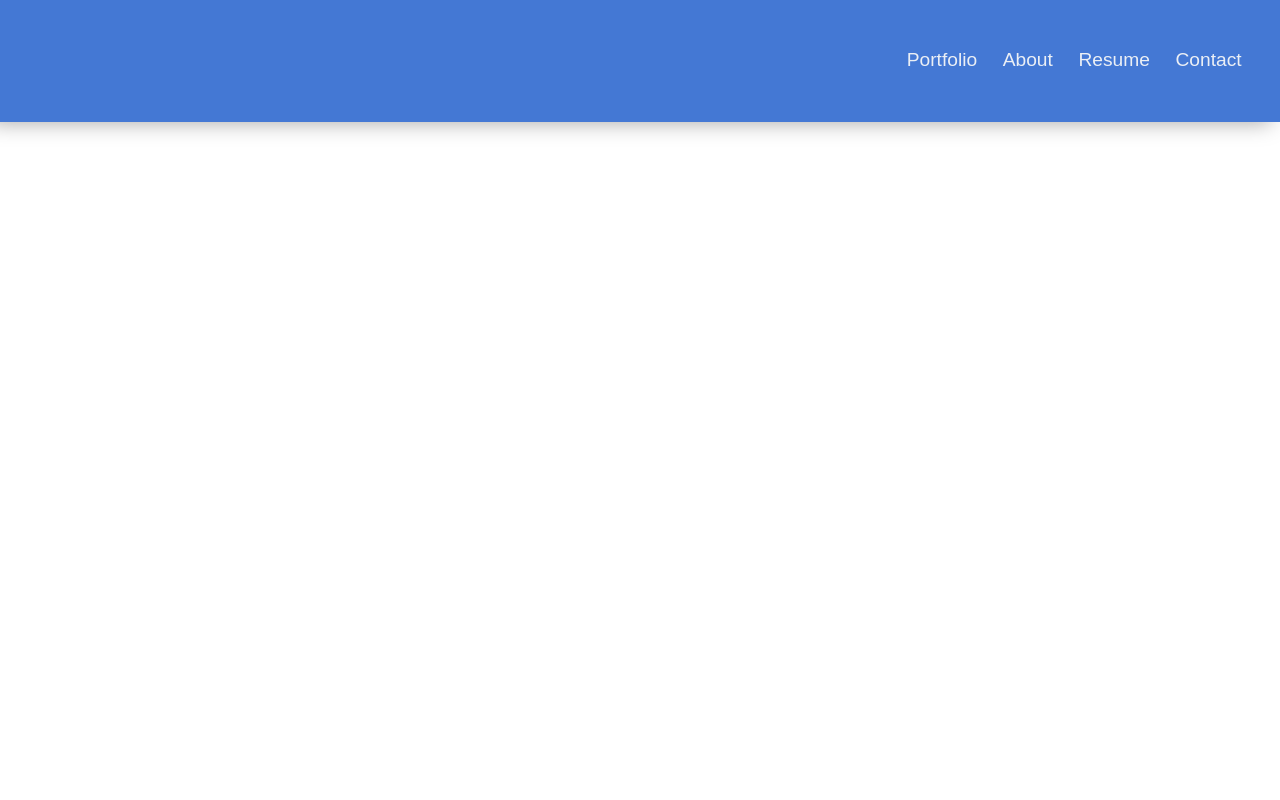
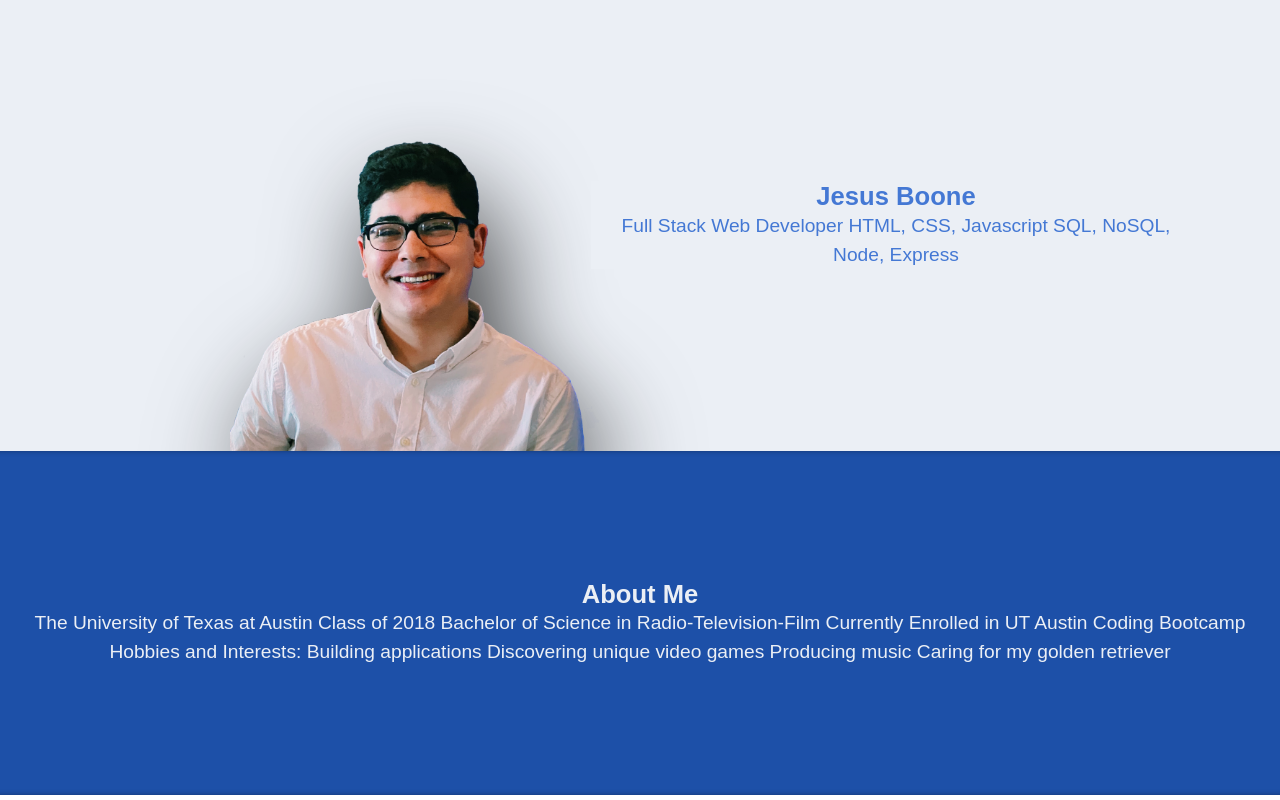
Before and after one commit to jesusnboone/react-portfolio, a React (Create React App) app: page / in a window 1280 px wide. Built offline with nearby package versions, Linux system fonts and the light colour scheme.

Commit message:
added About component

```diff
--- a/src/App.js
+++ b/src/App.js
@@ -2,12 +2,12 @@ import React from 'react';
 import './App.css';
 import Nav from './components/Nav'
 import Resume from './components/Resume';
-
+import About from './components/About';
 
 
 function App() {
     return (
-        <Nav></Nav>
+        <About></About>
     )
 }
 export default App;
--- a/src/components/About/index.js
+++ b/src/components/About/index.js
@@ -0,0 +1,64 @@
+import React from 'react';
+import "../../index.css";
+import Me from "../../assets/images/headshot.png"
+function About(props) {
+    return (
+
+        <div class="container-fluid about">
+
+
+
+            <div class="row overflow-hidden">
+            <img src={Me} alt="Logo" class="headshot align-bottom"/>
+                <div class="col-6">
+                    <div class="off-white">
+                        <div class="text-center justify-center me">
+                            <div class="name">
+                                <h2>Jesus Boone</h2>
+                            </div>
+                            <div class="skills container-fluid">
+                                <p>
+                                    Full Stack Web Developer
+                    HTML, CSS, Javascript
+                    SQL, NoSQL, Node, Express
+                  </p>
+                            </div>
+
+                        </div>
+
+                    </div>
+                </div>
+            </div>
+
+            <div class="row">
+
+                <div class="port">
+                    <div class="inner-port">
+                        <h2 class="portfolio">
+                            About Me
+            </h2>
+                        <p class="portfolio">
+
+                                The University of Texas at Austin Class of 2018
+              Bachelor of Science in Radio-Television-Film
+              Currently Enrolled in UT Austin Coding Bootcamp
+              Hobbies and Interests:
+              Building applications
+              Discovering unique video games
+              Producing music
+              Caring for my golden retriever
+
+                        </p>
+                    </div>
+
+                </div>
+
+            </div>
+        </div>
+
+    )
+
+
+}
+
+export default About;
--- a/src/index.css
+++ b/src/index.css
@@ -142,7 +142,7 @@ li {
   filter:         drop-shadow(15px 50px 50px #333);
   position: relative;
   top: -10%;
-  left:-5%;
+  left:13%;
   margin-top: 10%;
   }
 
```
